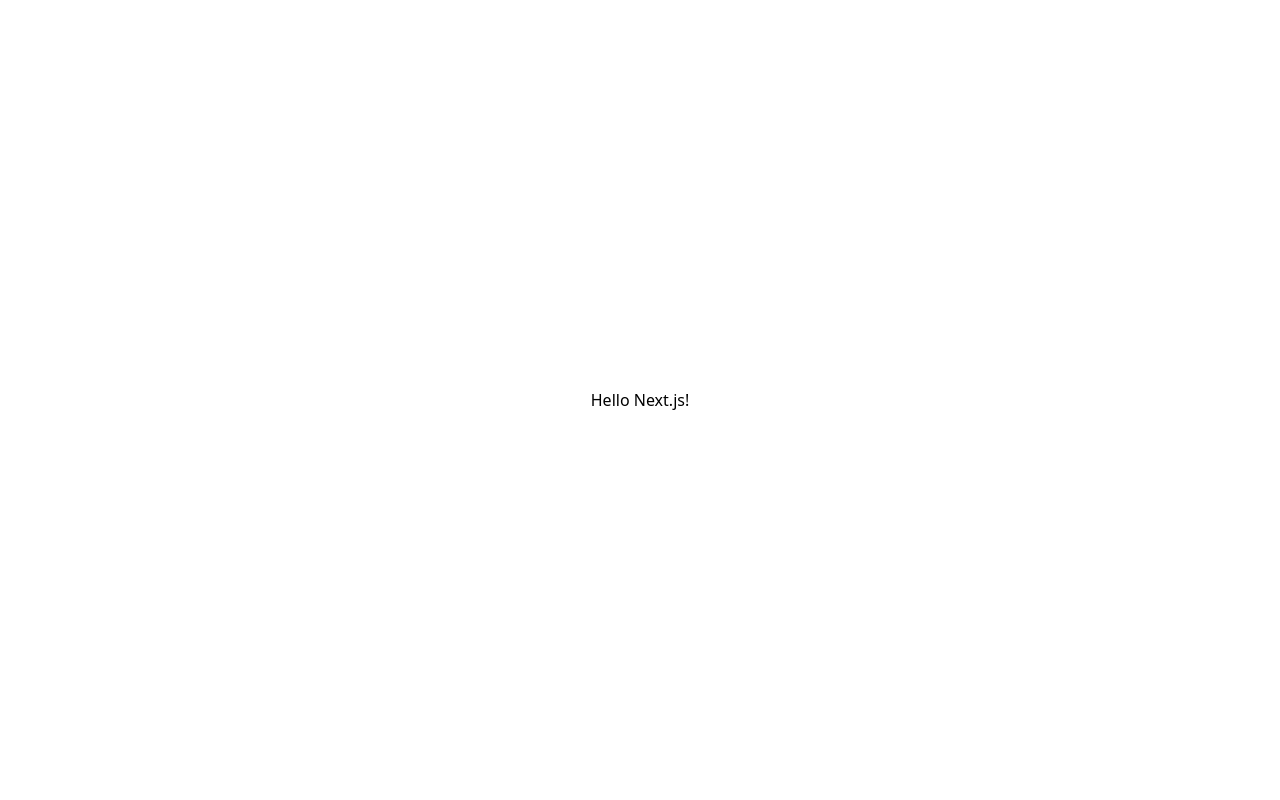
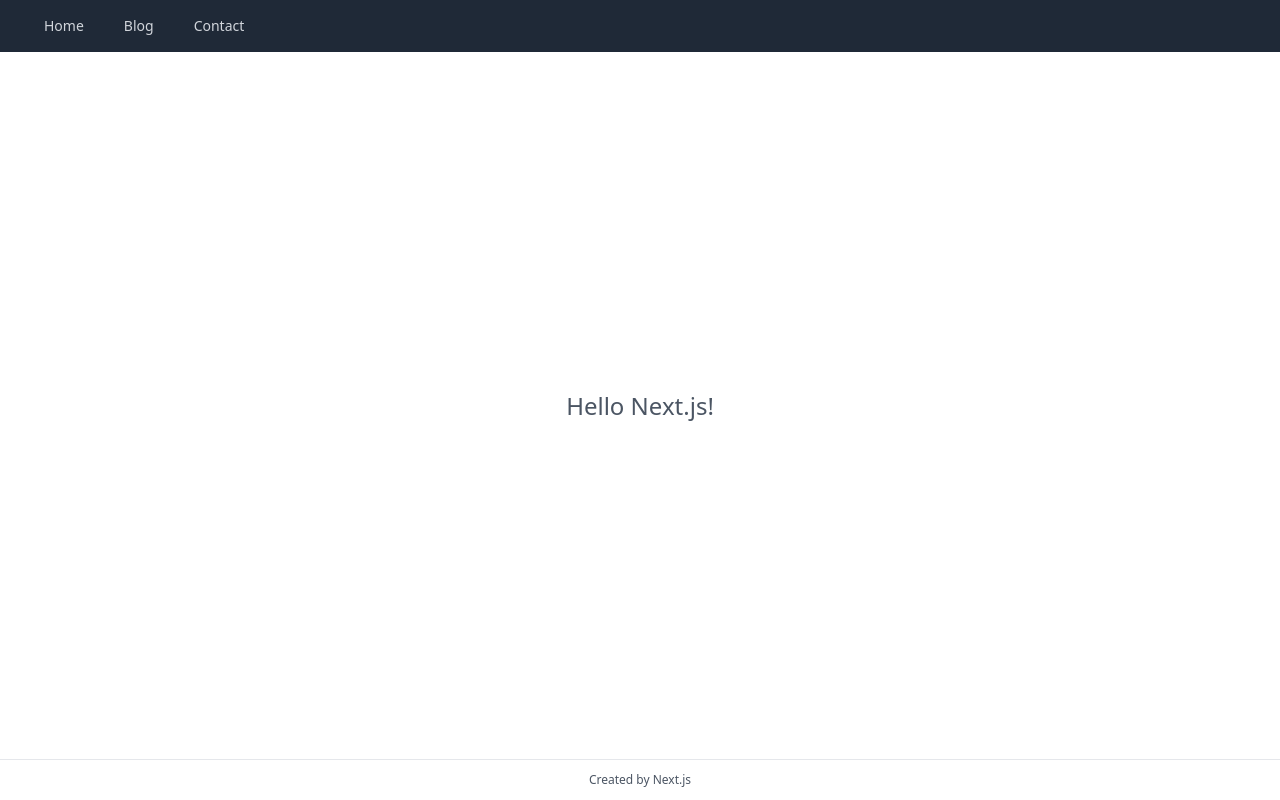
Before and after one commit to yuuugaaa/nextjs-hp, a Next.js app: page / in a window 1280 px wide. Built offline with nearby package versions, Linux system fonts and the light colour scheme.

Commit message:
Layout component 作成

```diff
--- /dev/null
+++ b/components/Layout.js
@@ -0,0 +1,47 @@
+import Head from "next/head"
+import Link from "next/link"
+
+export default function Layout({ children, title="HP by Next.js" }) {
+  return (
+    <div className="flex justify-center items-center flex-col min-h-screen text-gray-600 text-sm font-sans">
+      <Head>
+        <title>{title}</title>
+        <link rel="icon" href="/favicon.ico" />
+      </Head>
+
+      <header>
+        <nav className="bg-gray-800 w-screen">
+          <div className="flex items-center py-2 px-8">
+            <div className="flex space-x-4">
+              <Link href="/">
+                <a className="text-gray-300 hover:bg-gray-700 py-2 px-3 rounded">
+                  Home
+                </a>
+              </Link>
+              <Link href="/blog">
+                <a className="text-gray-300 hover:bg-gray-700 py-2 px-3 rounded">
+                  Blog
+                </a>
+              </Link>
+              <Link href="/contact">
+                <a className="text-gray-300 hover:bg-gray-700 py-2 px-3 rounded">
+                  Contact
+                </a>
+              </Link>
+            </div>
+          </div>
+        </nav>
+      </header>
+
+      <main className="flex flex-1 justify-center items-center flex-col w-screen">
+        {children}
+      </main>
+
+      <footer className="w-screen border-t">
+          <div className="flex justify-center items-center py-2 px-8">
+            <p className="py-1 text-xs">Created by Next.js</p>
+          </div>
+      </footer>
+    </div>
+  )
+}
--- a/pages/blog.js
+++ b/pages/blog.js
@@ -1,6 +1,10 @@
+import Layout from "../components/Layout"
+
 function Blog() {
   return (
-    <div>Blog page.</div>
+    <Layout title="Blog">
+      <div>Blog page.</div>
+    </Layout>
   )
 }
 
--- a/pages/contact.js
+++ b/pages/contact.js
@@ -1,6 +1,10 @@
+import Layout from "../components/Layout"
+
 function Contact() {
   return (
-    <div>Contact page.</div>
+    <Layout>
+      <div>Contact page.</div>
+    </Layout>
   )
 }
 
--- a/pages/index.js
+++ b/pages/index.js
@@ -1,16 +1,11 @@
-import Head from 'next/head'
-import Image from 'next/image'
+import Layout from '../components/Layout'
 
-export default function Home() {
+function Home() {
   return (
-    <div className="min-h-screen py-0 px-2 flex flex-col justify-center items-center h-screen">
-      <Head>
-        <title>Create Next App</title>
-        <meta name="description" content="Generated by create next app" />
-        <link rel="icon" href="/favicon.ico" />
-      </Head>
-
-      <h1>Hello Next.js!</h1>
-    </div>
+    <Layout title="Home">
+      <p className="text-2xl">Hello Next.js!</p>
+    </Layout>
   )
 }
+
+export default Home
```
